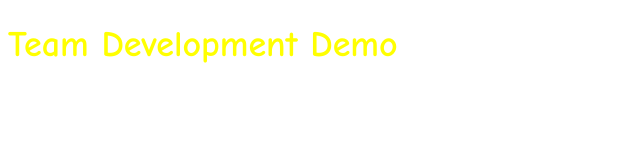
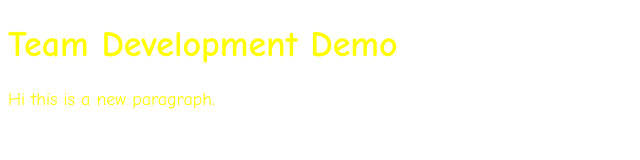
Before and after one commit to Jenja20/team-dev-demo-b, a plain HTML site: page index.html in a window 1280 px wide. Shown: the whole page, without its empty margins (0-640 px from the left). Drawn offline with nearby package versions, Linux system fonts and the light colour scheme.

Commit message:
added a p

```diff
--- a/index.html
+++ b/index.html
@@ -8,6 +8,8 @@
     <body>
         <h1>Team Development Demo</h1>
 
+        <p>Hi this is a new paragraph.</p>
+
         <script src="https://ajax.googleapis.com/ajax/libs/jquery/2.0.3/jquery.min.js"></script>
         <script src="js/demo.js"></script>
     </body>
```
